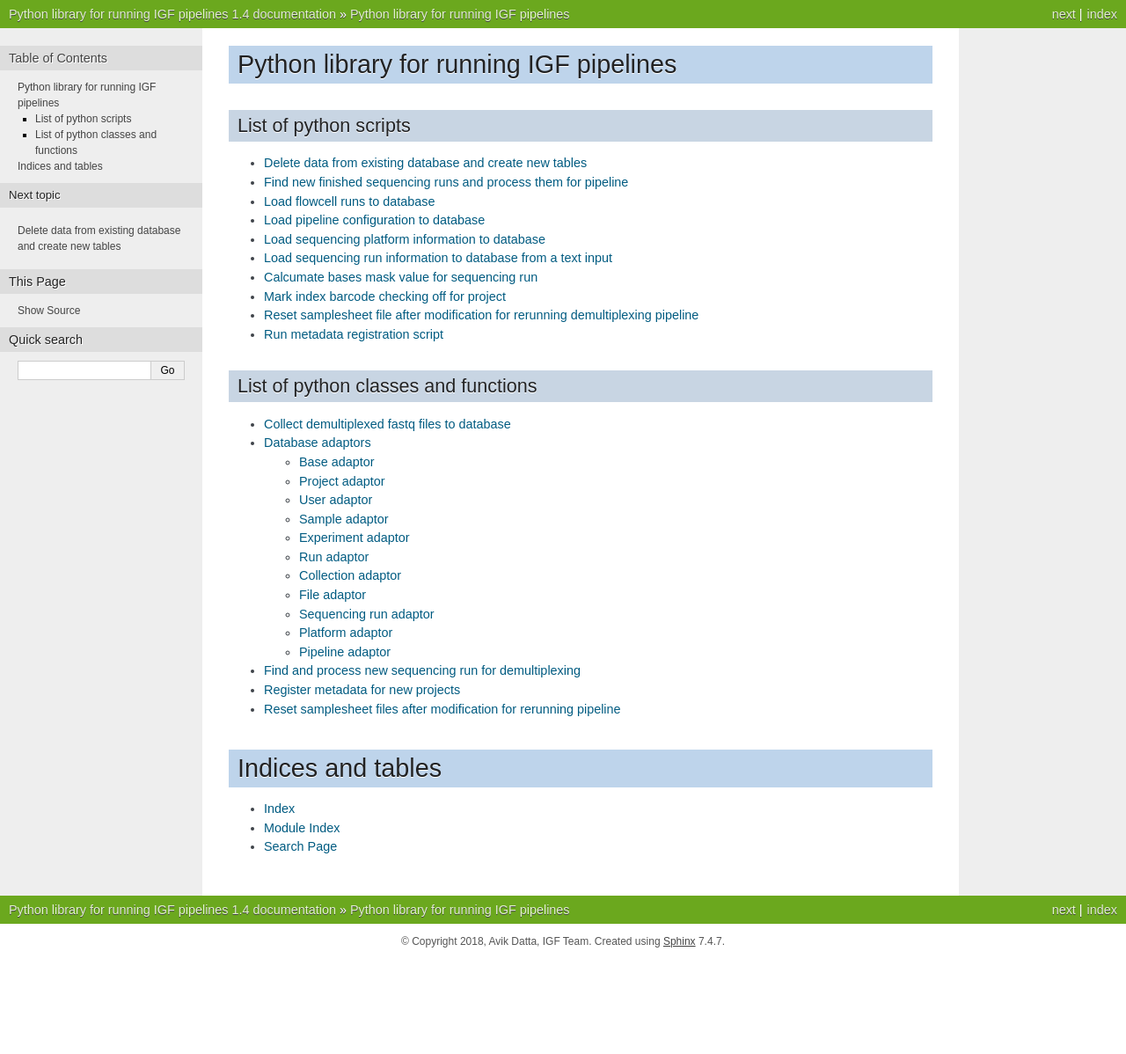
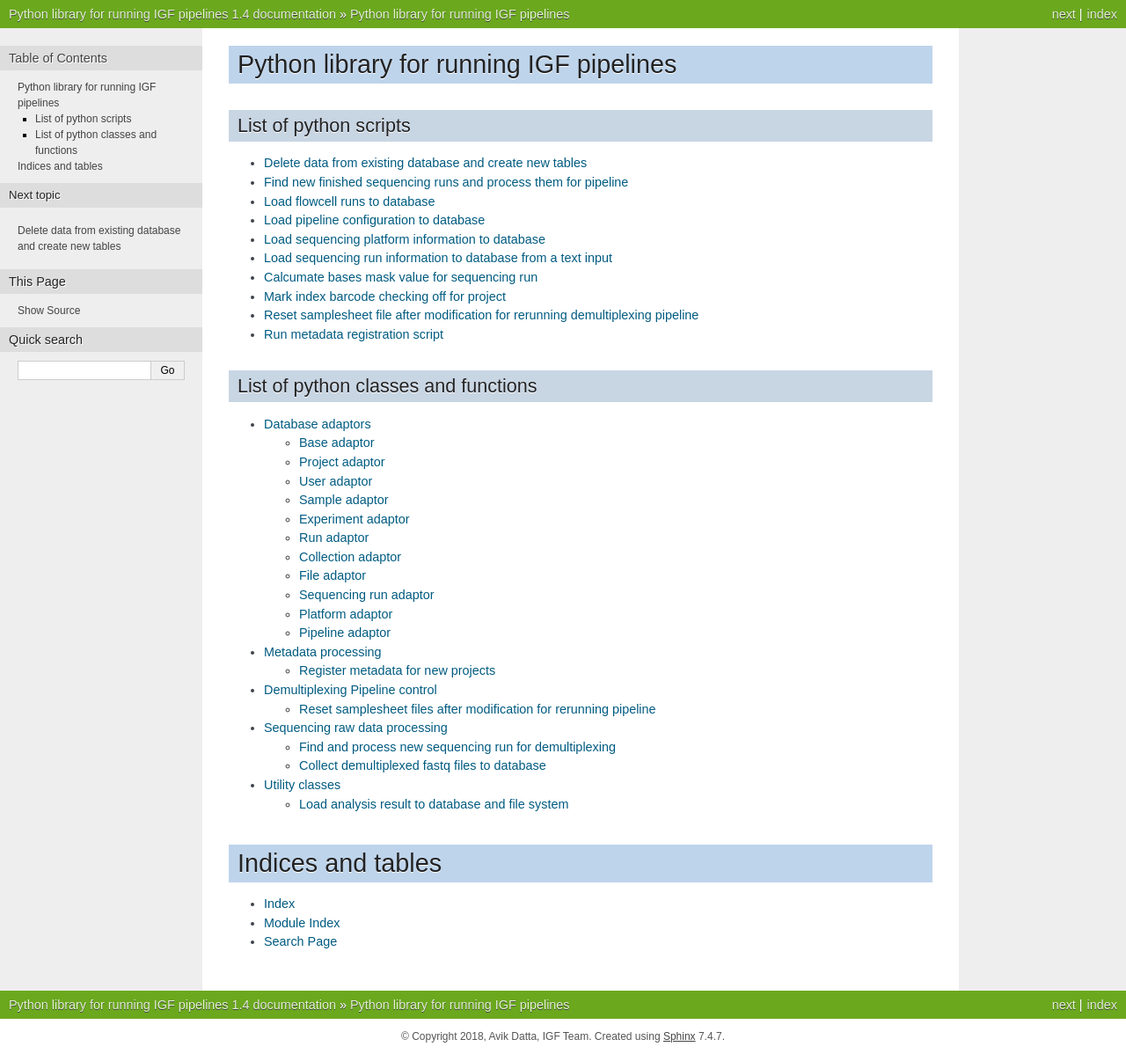
Before and after one commit to imperial-genomics-facility/data-management-python, a Sphinx documentation site: the page built from doc/index.rst, in a window 1280 px wide. Shown: the whole page at 88% size. Built offline with Sphinx 7.4.7, drawn with Linux system fonts in a browser that asks for light colours; before the commit the page ends 1090 px from its top, so only the background shows below that.

Commit message:
updated docs

```diff
--- a/doc/modules/collect_demult_fastq_to_db.rst
+++ /dev/null
@@ -1,5 +0,0 @@
-Collect demultiplexed fastq files to database
-=============================================
-
-.. automodule:: igf_data.process.seqrun_processing.collect_seqrun_fastq_to_db
-   :members:
--- a/doc/modules/find_new_seqrun.rst
+++ /dev/null
@@ -1,5 +0,0 @@
-Find and process new sequencing run for demultiplexing
-======================================================
-
-.. automodule:: igf_data.process.seqrun_processing.find_and_process_new_seqrun
-   :members:
--- a/doc/modules/register_new_projects_metadata.rst
+++ b/doc/modules/metadata_processing.rst
@@ -1,5 +1,9 @@
+Metadata processing
+====================
+
+
 Register metadata for new projects
-**********************************
+----------------------------------
 
 .. automodule:: igf_data.process.seqrun_processing.find_and_register_new_project_data
    :members:
--- a/doc/modules/reset_samplesheet_md5_for_rerun.rst
+++ /dev/null
@@ -1,4 +0,0 @@
-Reset samplesheet files after modification for rerunning pipeline
-=================================================================
-.. automodule:: igf_data.process.seqrun_processing.reset_samplesheet_md5
-   :members:
--- /dev/null
+++ b/doc/modules/utility_classes.rst
@@ -0,0 +1,9 @@
+Utility classes
+================
+
+
+Load analysis result to database and file system
+------------------------------------------------
+
+.. automodule:: igf_data.utils.analysis_collection_utils
+   :members:
```
Also changed, not shown: doc/modules/pipeline_control.rst (added, +7 -0 lines), doc/modules/sequence_run_processing.rst (added, +15 -0 lines).
